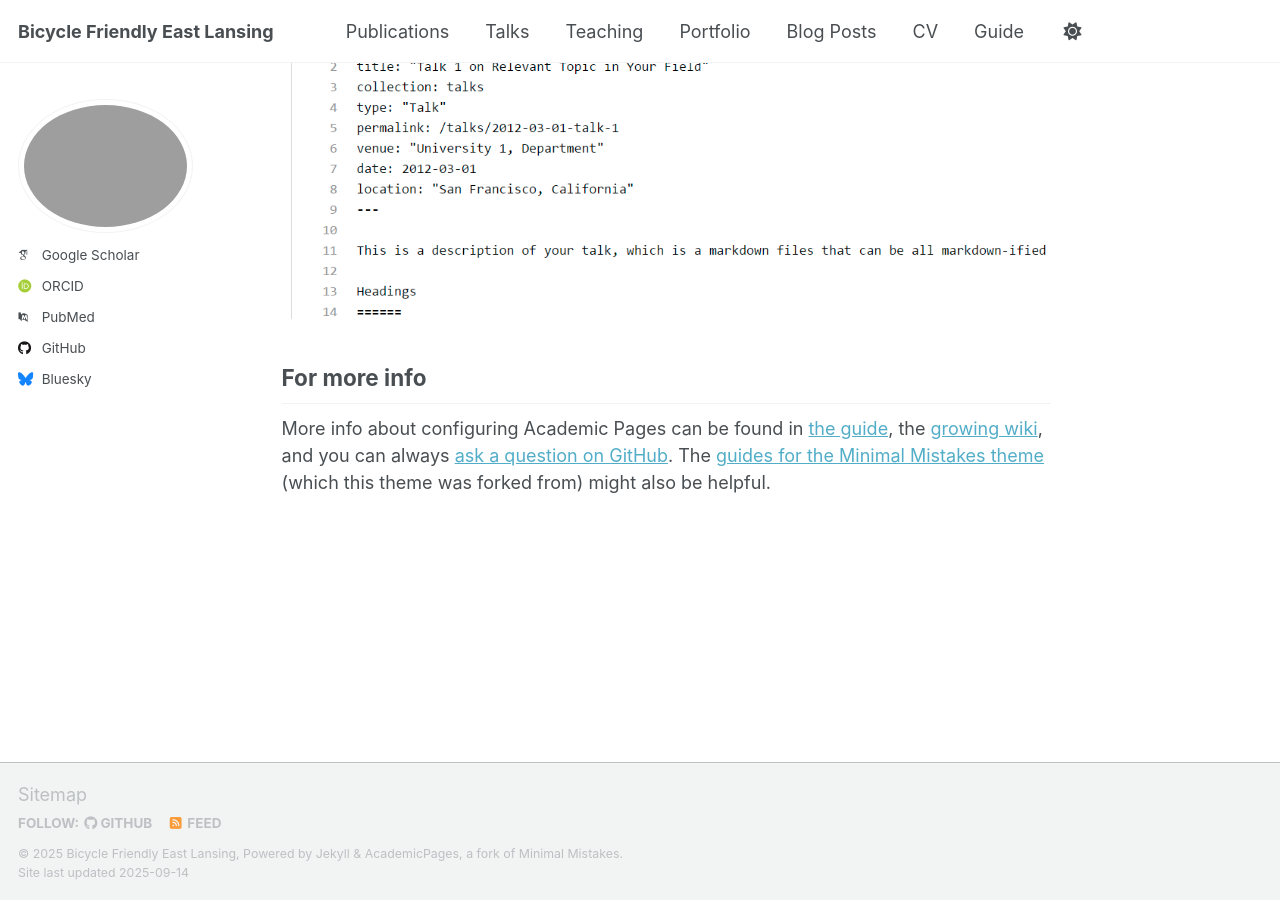
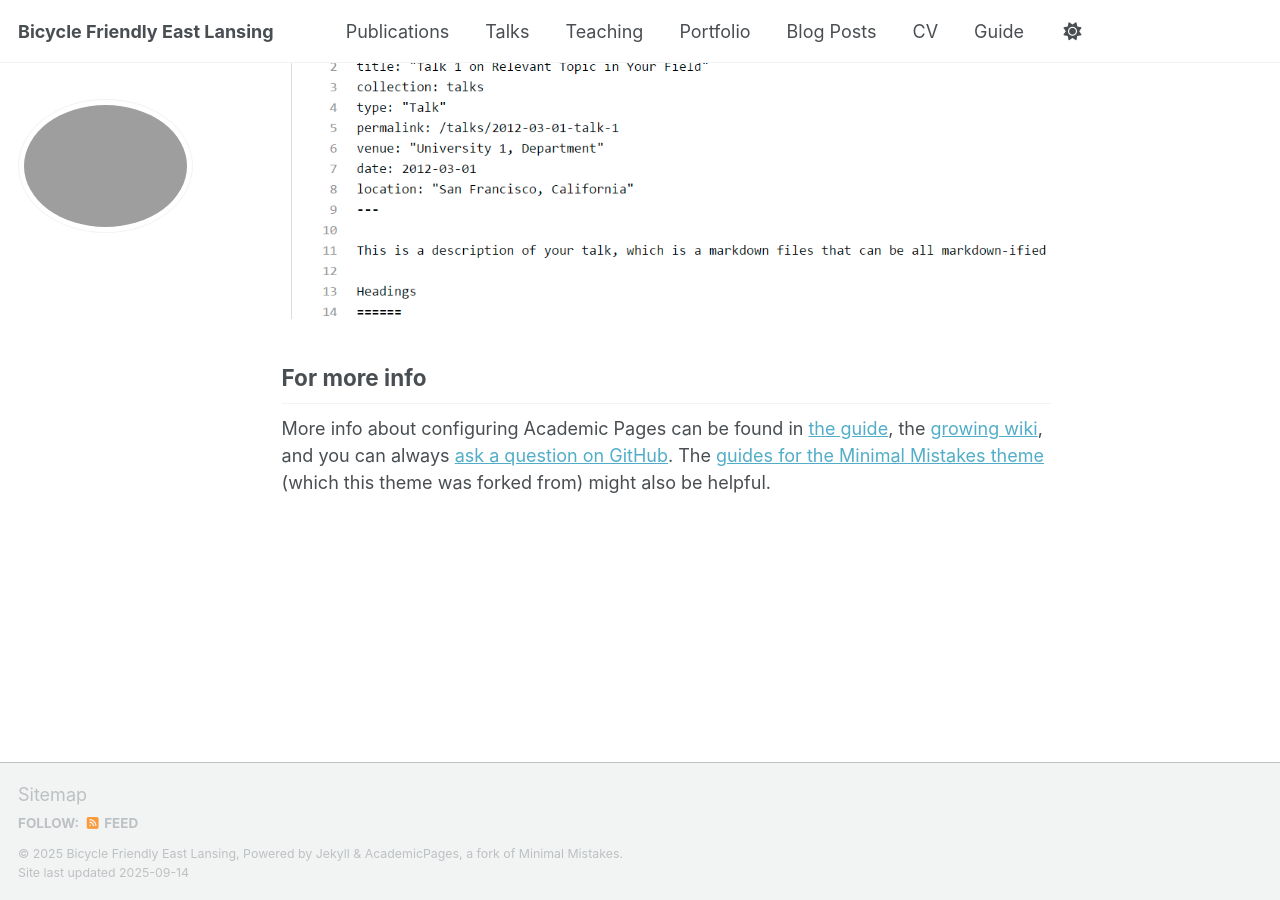
Before and after one commit to bicyclefriendlyeastlansing/site, a Jekyll site: the page built from _pages/about.md, in a window 1280 px wide and 900 px high, scrolled down 2880 px. Built offline with Jekyll 4.4.1, drawn with Linux system fonts in a browser that asks for light colours; some web fonts are replaced; a script that is not in the unit is left out; some of the changed lines change nothing that is shown.

Commit message:
Update _config.yml

```diff
--- a/_config.yml
+++ b/_config.yml
@@ -26,12 +26,12 @@
   # Academic websites
   academia         : # URL
   arxiv            : # URL - Update with the correct link to your profile
-  googlescholar    : "https://scholar.google.com/citations?user=PS_CX0AAAAAJ"
+  googlescholar    : # URL
   inspire-hep      : # URL
   impactstory      : # URL
-  orcid            : "http://orcid.org/yourorcidurl"
+  orcid            : # URL
   semantic         : # URL
-  pubmed           : "https://www.ncbi.nlm.nih.gov/pubmed/?term=john+snow"
+  pubmed           : # URL
   researchgate     : # URL
   scopus           : # URL
 
@@ -39,13 +39,13 @@
   bitbucket        : # Username - Update with your username on the site
   codepen          : # Username
   dribbble         : # Username
-  github           : "academicpages"
+  github           : # Username
   kaggle           : # Username
   stackoverflow    : # User number or user number and name (i.e., use "1" or "1/jeff-atwood")
 
   # Social media
   artstation       : # Username
-  bluesky          : "bsky.app" # Replace this with you Bluesky username
+  bluesky          : # Replace this with you Bluesky username
   facebook         : # Username
   flickr           : # Username
   foursquare       : # Username
```
